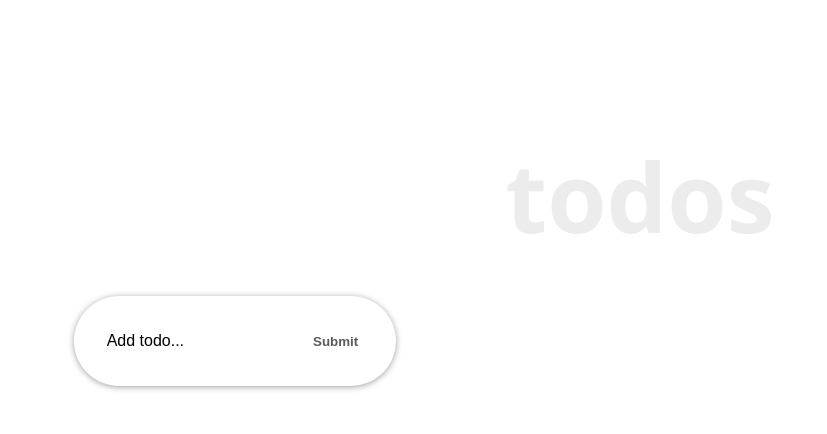
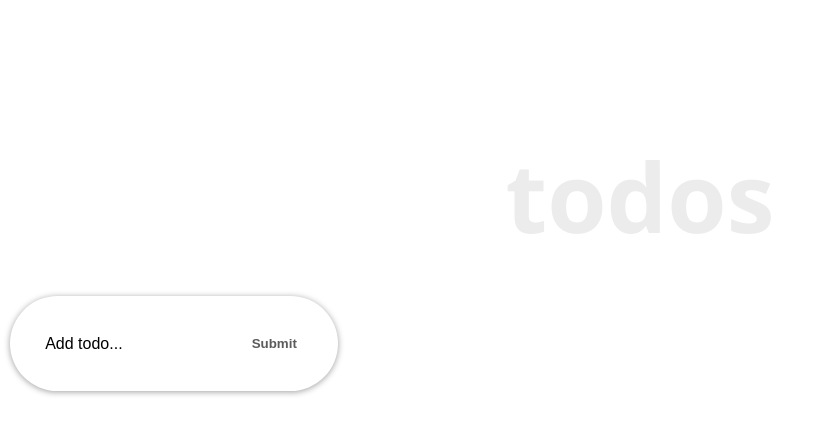
Before and after one commit to Rocio01/react-todo-app, a React (Create React App) app: page / in a window 1280 px wide. Shown: the top 434 px of the page, without its empty margins (0-827 px from the left). Built offline with nearby package versions, Linux system fonts and the light colour scheme.

Commit message:
Add React Router library

```diff
--- a/package.json
+++ b/package.json
@@ -8,6 +8,7 @@
     "@testing-library/user-event": "^12.8.3",
     "react": "^17.0.2",
     "react-dom": "^17.0.2",
+    "react-router-dom": "^5.3.0",
     "react-scripts": "4.0.3",
     "uuid": "^8.3.2",
     "web-vitals": "^1.1.2"
--- a/src/App.css
+++ b/src/App.css
@@ -2,10 +2,6 @@
   box-sizing: border-box;
   margin: 0;
   padding: 0;
-}
-.App {
-  width: 90%;
-  margin: 0 5%;
 }
 
 body {
@@ -23,6 +19,7 @@ body {
   align-items: center;
   max-width: 600px;
   margin: 0 auto;
+  margin: 0 5%;
 }
 
 .inner {
--- a/src/App.js
+++ /dev/null
@@ -1,12 +0,0 @@
-import './App.css';
-import TodoContainer from './functionBased/components/TodoContainer';
-
-function App() {
-  return (
-    <div className="App">
-      <TodoContainer />
-    </div>
-  );
-}
-
-export default App;
--- a/src/functionBased/components/TodoContainer.js
+++ b/src/functionBased/components/TodoContainer.js
@@ -1,8 +1,12 @@
+import { Route, Switch } from 'react-router-dom';
 import React, { useState, useEffect } from 'react';
 import { v4 as uuidv4 } from 'uuid';
-import Header from './Header';
 import TodosList from './TodosList';
 import InputTodo from './InputTodo';
+import About from '../pages/About';
+import NotMatch from '../pages/NotMatch';
+import Header from './Header';
+
 /* eslint-disable no-param-reassign */
 
 const TodoContainer = () => {
@@ -51,22 +55,14 @@ const TodoContainer = () => {
     );
   };
 
-  // useEffect(() => {
-  //   console.log('test run');
-  //   const temp = localStorage.getItem('todos');
-  //   const loadedTodos = JSON.parse(temp);
-
-  //   if (loadedTodos) {
-  //     setTodos(loadedTodos);
-  //   }
-  // }, [setTodos]);
-
   useEffect(() => {
     const temp = JSON.stringify(todos);
     localStorage.setItem('todos', temp);
   }, [todos]);
 
   return (
+    <Switch>
+      <Route exact path="/">
         <div className="Container">
           <div className="inner">
             <Header />
@@ -79,6 +75,15 @@ const TodoContainer = () => {
             />
           </div>
         </div>
+      </Route>
+      <Route exact path="/about">
+        <About />
+      </Route>
+      <Route exact path="*">
+        <NotMatch />
+      </Route>
+    </Switch>
+
   );
 };
 
--- /dev/null
+++ b/src/functionBased/pages/About.js
@@ -0,0 +1,4 @@
+import React from 'react';
+
+const About = () => <div>hello from about page</div>;
+export default About;
--- /dev/null
+++ b/src/functionBased/pages/NotMatch.js
@@ -0,0 +1,8 @@
+import React from 'react';
+
+const NotMatch = () => (
+  <div>
+    <h3>No match for this page</h3>
+  </div>
+);
+export default NotMatch;
--- a/src/index.js
+++ b/src/index.js
@@ -1,11 +1,15 @@
 import React from 'react';
 import ReactDOM from 'react-dom';
+import { BrowserRouter as Router } from 'react-router-dom';
 import './App.css';
-import App from './App';
+import TodoContainer from './functionBased/components/TodoContainer';
 
 ReactDOM.render(
   <React.StrictMode>
-    <App />
+
+    <Router>
+      <TodoContainer />
+    </Router>
   </React.StrictMode>,
   document.getElementById('root'),
 );
```
Also changed, not shown: 2 other files (tests, documents, lock files or other folders). Lines whose indentation alone changed are shown as unchanged.
